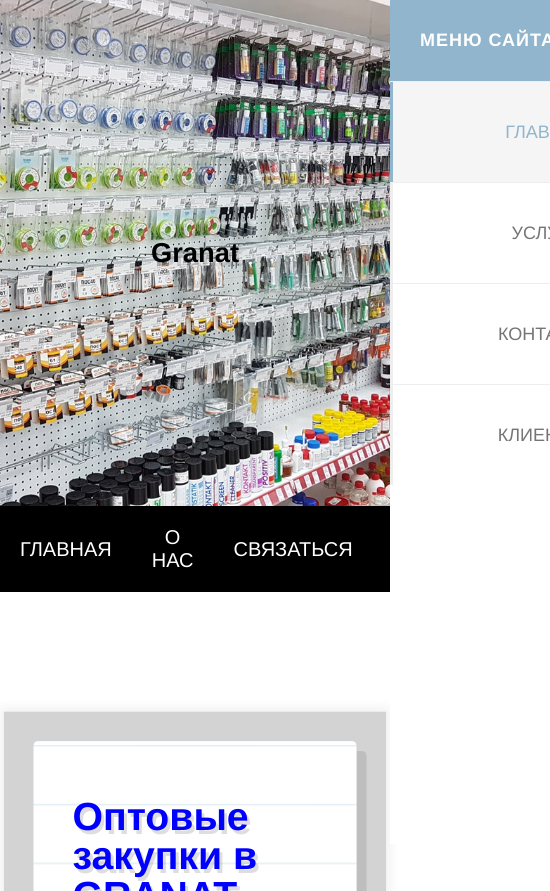
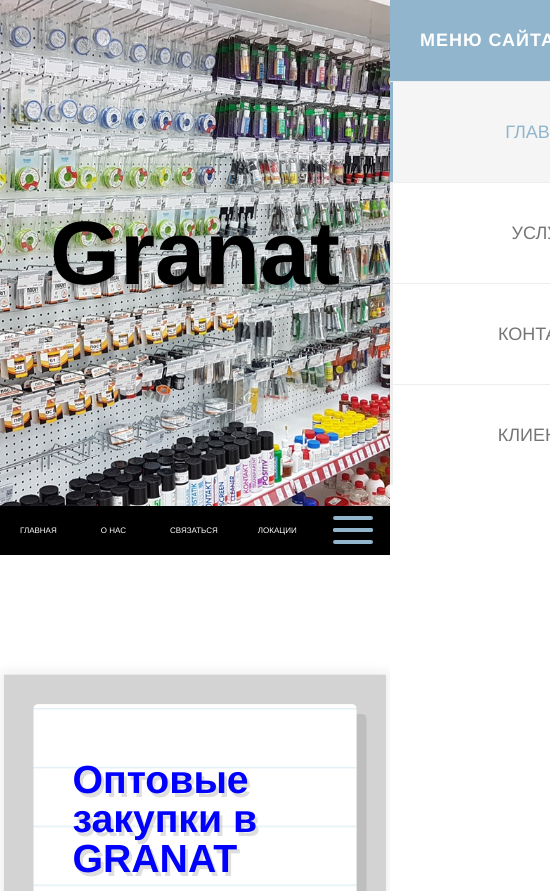
Before and after one commit to EmizhAlan/Diploma, a plain HTML site: page index.html in a window 390 px wide. Shown: the top 891 px of the page, 550 px wide, since content can reach past the window. Drawn offline with Linux system fonts and the light colour scheme.

Commit message:
Update style.css

```diff
--- a/style.css
+++ b/style.css
@@ -354,6 +354,33 @@
   .btn-new {
     margin-bottom: 20px;
   }
+
+  .footerr {
+    line-height: 0.8rem;
+  }
+
+  .flex li{
+    font-size: 8px;
+    margin: 0;
+    padding: 0;
+    list-style: none;
+    display: flex;
+  }
+
+  header h1 {
+    font-size: 90px;
+  }
+
+  #nav-icon3 span {
+    width: 20%;
+    height: 1px;
+  }
+
+  .pushmenu {
+    width: 20px;
+    height: 1px;
+  }
+
 }
 
 /* Адаптивный дизайн для планшетов */
```
